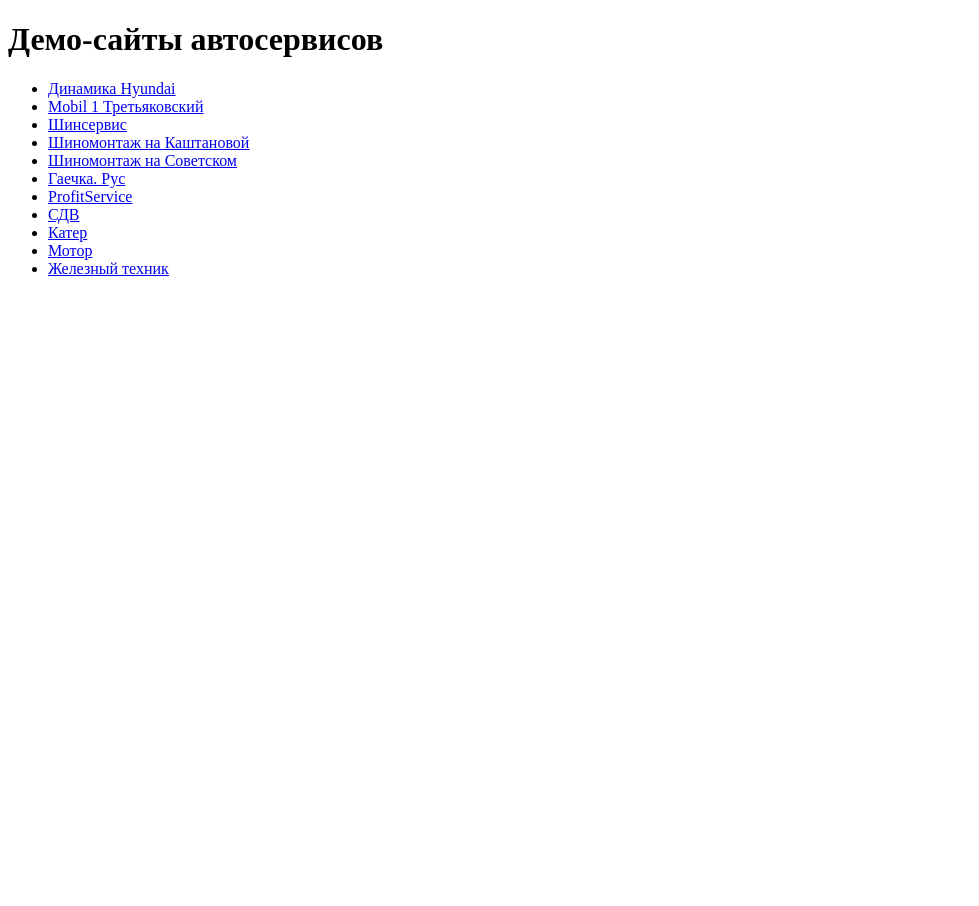
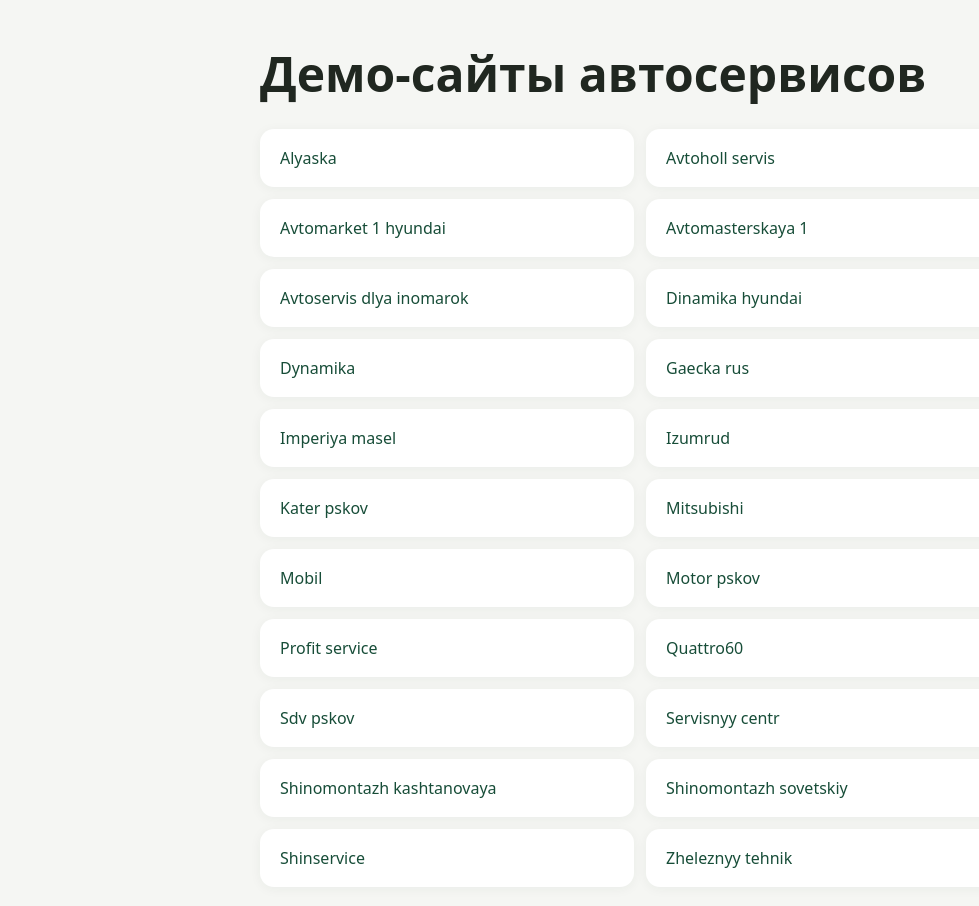
Before and after one commit to k1ccko/demo-sites, a plain HTML site: page index.html in a window 1280 px wide. Shown: the whole page, without its empty margins (0-979 px from the left). Before the commit the page ends 800 px from the top, so only its background shows below. Drawn offline with Linux system fonts and the light colour scheme.

Commit message:
fix styles

```diff
--- a/index.html
+++ b/index.html
@@ -5,21 +5,43 @@
   <meta name="viewport" content="width=device-width, initial-scale=1">
   <meta name="robots" content="noindex">
   <title>Демо-сайты автосервисов</title>
+  <style>
+    :root { color-scheme: light; font-family: system-ui, sans-serif; }
+    body { margin: 0; background: #f5f6f3; color: #202720; }
+    main { max-width: 760px; margin: 0 auto; padding: 48px 20px 72px; }
+    h1 { margin: 0 0 28px; font-size: clamp(2rem, 5vw, 3rem); line-height: 1.1; }
+    ul { list-style: none; display: grid; grid-template-columns: repeat(auto-fit, minmax(min(100%, 280px), 1fr)); gap: 12px; padding: 0; margin: 0; }
+    a { display: block; padding: 18px 20px; border-radius: 14px; background: #fff; color: #174d38; text-decoration: none; box-shadow: 0 2px 12px #1b32210d; }
+    a:hover, a:focus-visible { background: #e8f2eb; outline: 2px solid #27734d; outline-offset: 2px; }
+  </style>
 </head>
 <body>
-  <h1>Демо-сайты автосервисов</h1>
-  <ul>
-    <li><a href="./dinamika-hyundai/">Динамика Hyundai</a></li>
-    <li><a href="./Mobil/">Mobil 1 Третьяковский</a></li>
-    <li><a href="./shinservice/">Шинсервис</a></li>
-    <li><a href="./shinomontazh-kashtanovaya/">Шиномонтаж на Каштановой</a></li>
-    <li><a href="./shinomontazh-sovetskiy/">Шиномонтаж на Советском</a></li>
-    <li><a href="./gaecka-rus/">Гаечка. Рус</a></li>
-    <li><a href="./profit-service/">ProfitService</a></li>
-    <li><a href="./sdv-pskov/">СДВ</a></li>
-    <li><a href="./kater-pskov/">Катер</a></li>
-    <li><a href="./motor-pskov/">Мотор</a></li>
-    <li><a href="./zheleznyy-tehnik/">Железный техник</a></li>
-  </ul>
+  <main>
+    <h1>Демо-сайты автосервисов</h1>
+    <ul>
+      <li><a href="alyaska/">Alyaska</a></li>
+      <li><a href="avtoholl-servis/">Avtoholl servis</a></li>
+      <li><a href="avtomarket-1-hyundai/">Avtomarket 1 hyundai</a></li>
+      <li><a href="avtomasterskaya-1/">Avtomasterskaya 1</a></li>
+      <li><a href="avtoservis-dlya-inomarok/">Avtoservis dlya inomarok</a></li>
+      <li><a href="dinamika-hyundai/">Dinamika hyundai</a></li>
+      <li><a href="dynamika/">Dynamika</a></li>
+      <li><a href="gaecka-rus/">Gaecka rus</a></li>
+      <li><a href="imperiya-masel/">Imperiya masel</a></li>
+      <li><a href="izumrud/">Izumrud</a></li>
+      <li><a href="kater-pskov/">Kater pskov</a></li>
+      <li><a href="mitsubishi/">Mitsubishi</a></li>
+      <li><a href="Mobil/">Mobil</a></li>
+      <li><a href="motor-pskov/">Motor pskov</a></li>
+      <li><a href="profit-service/">Profit service</a></li>
+      <li><a href="quattro60/">Quattro60</a></li>
+      <li><a href="sdv-pskov/">Sdv pskov</a></li>
+      <li><a href="servisnyy-centr/">Servisnyy centr</a></li>
+      <li><a href="shinomontazh-kashtanovaya/">Shinomontazh kashtanovaya</a></li>
+      <li><a href="shinomontazh-sovetskiy/">Shinomontazh sovetskiy</a></li>
+      <li><a href="shinservice/">Shinservice</a></li>
+      <li><a href="zheleznyy-tehnik/">Zheleznyy tehnik</a></li>
+    </ul>
+  </main>
 </body>
 </html>
```
Also changed, not shown: build-index.js (added, +39 -0 lines).
